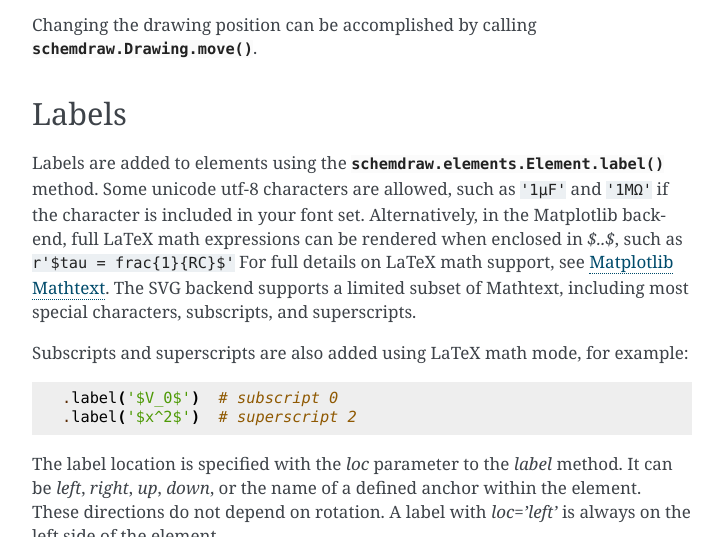
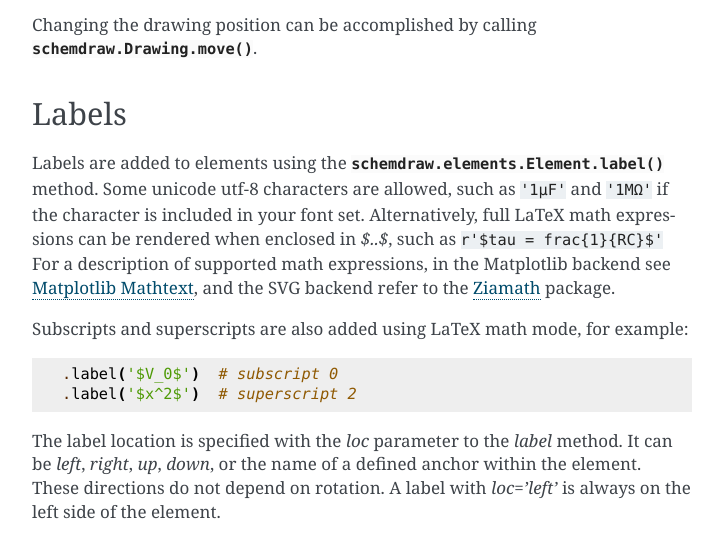
Before and after one commit to cdelker/schemdraw, a Sphinx documentation site: the page built from docs/usage/placement.rst, in a window 1280 px wide and 900 px high, scrolled down 5018 px, cut to the strip 83-620 px from the top of the window. Shown: the whole strip, without its empty margins (388-1111 px from the left). Built offline with Sphinx 7.4.7, drawn with Linux system fonts in a browser that asks for light colours; pages that are not in the unit, such as notebooks, are missing from menus; some of the changed text lies outside the part shown.

Commit message:
Minor documnetation updates.

```diff
--- a/docs/gallery/opamp.rst
+++ b/docs/gallery/opamp.rst
@@ -152,7 +152,7 @@ Triaxial Cable Driver
     d += elm.Line().at(smu.out).length(d.unit/5)
     d.push()
     d += elm.Line().length(d.unit/4)
-    d += (triax := elm.triax(length=5, shieldofststart=.75))
+    d += (triax := elm.Triax(length=5, shieldofststart=.75))
     d.pop()
     d += elm.Dot()
     d += elm.Resistor().up().length(d.unit).scale(0.6)
--- a/docs/usage/placement.rst
+++ b/docs/usage/placement.rst
@@ -281,9 +281,8 @@ Labels
 
 Labels are added to elements using the :py:meth:`schemdraw.elements.Element.label` method.
 Some unicode utf-8 characters are allowed, such as :code:`'1μF'` and :code:`'1MΩ'` if the character is included in your font set.
-Alternatively, in the Matplotlib backend, full LaTeX math expressions can be rendered when enclosed in `$..$`, such as :code:`r'$\tau = \frac{1}{RC}$'`
-For full details on LaTeX math support, see `Matplotlib Mathtext <https://matplotlib.org/3.3.0/tutorials/text/mathtext.html/>`_.
-The SVG backend supports a limited subset of Mathtext, including most special characters, subscripts, and superscripts.
+Alternatively, full LaTeX math expressions can be rendered when enclosed in `$..$`, such as :code:`r'$\tau = \frac{1}{RC}$'`
+For a description of supported math expressions, in the Matplotlib backend see `Matplotlib Mathtext <https://matplotlib.org/3.3.0/tutorials/text/mathtext.html/>`_, and the SVG backend refer to the `Ziamath <https://ziamath.readthedocs.io>`_ package.
 
 Subscripts and superscripts are also added using LaTeX math mode, for example:
 
@@ -516,7 +515,7 @@ Global styles
 The style method :py:meth:`schemdraw.elements.style` can also be used to configure
 global styles on individual elements. Its argument is a dictionary of {name: Element} class pairs.
 Combined with `functools.partial <https://docs.python.org/3/library/functools.html#functools.partial>`_ from the standard library, parameters to elements can be set globally.
-For example, the following code fills all Diode elements without adding the `fill()` method or `fill` keyword argument.
+For example, the following code fills all Diode elements without adding the `fill()` method or `fill` keyword argument to every diode.
 
 .. jupyter-execute::
 
```
Also changed, not shown: other parts of docs/usage/placement.rst (+1 -0 lines), docs/elements/electrical.rst (+20 -21 lines), docs/index.rst (+6 -6 lines).
